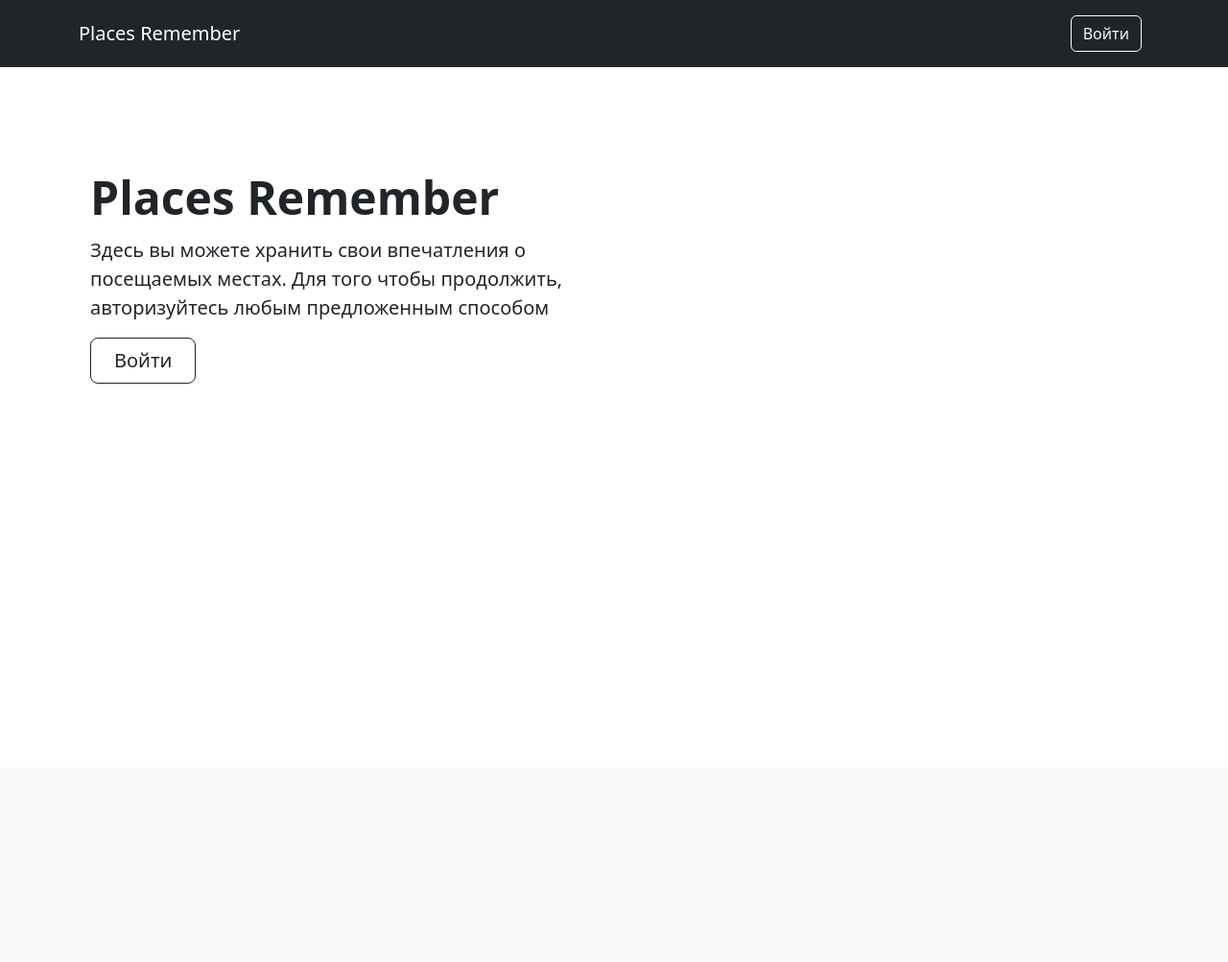
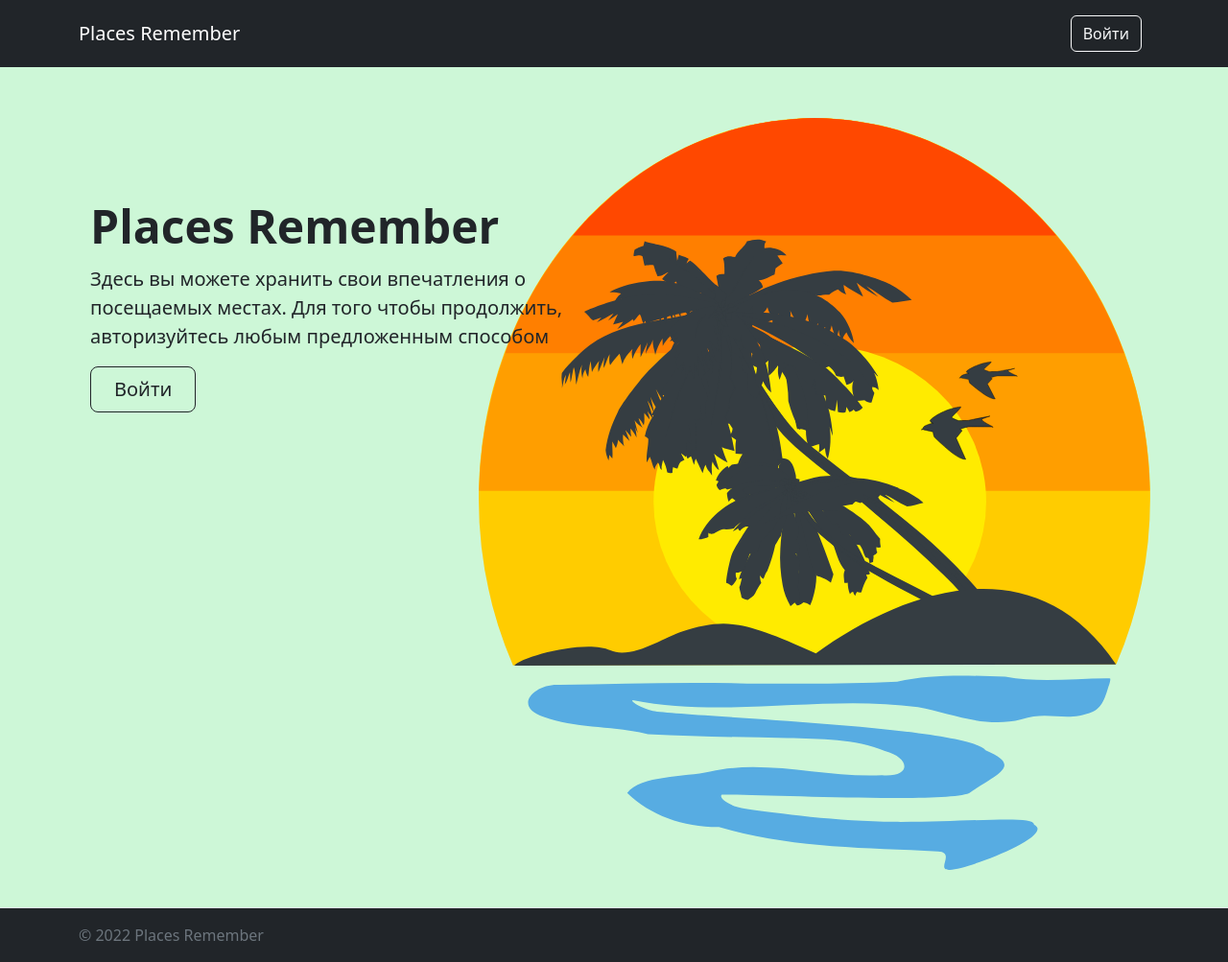
Before and after one commit to breadwheathead/places_remember, a Django app: page / in a window 1280 px wide. Shown: the whole page at 96% size. Before the commit the page ends 400 px from the top, so only its background shows below. Run offline with Django 4.2, Linux system fonts and the light colour scheme.

Commit message:
load static

```diff
--- a/places_remember/settings.py
+++ b/places_remember/settings.py
@@ -10,7 +10,6 @@ For the full list of settings and their values, see
 https://docs.djangoproject.com/en/4.1/ref/settings/
 """
 
-import os
 import environ
 from pathlib import Path
 
@@ -122,6 +121,7 @@ USE_TZ = True
 # https://docs.djangoproject.com/en/4.1/howto/static-files/
 
 STATIC_URL = 'static/'
+STATICFILES_DIRS = (BASE_DIR / 'static',)
 
 # Default primary key field type
 # https://docs.djangoproject.com/en/4.1/ref/settings/#default-auto-field
--- /dev/null
+++ b/static/css/base.css
@@ -0,0 +1,31 @@
+* {
+    box-sizing: border-box;
+    margin: 0;
+    padding: 0;
+}
+
+html, body {
+    height: 100%;
+    background-color: #cdf7d7;
+}
+
+.wrapper {
+    min-height: 100%;
+    display: flex;
+    flex-direction: column;
+}
+
+.content {
+    height: 100%;
+    padding: 30px;
+    flex: 1 1 auto;
+}
+
+.main-bg {
+    min-height: 800px;
+    background-image: url("../images/bg.svg");
+    background-repeat: no-repeat;
+    background-position: top right;
+    background-origin: inherit;
+    background-size: contain;
+}
--- a/templates/mainapp/base.html
+++ b/templates/mainapp/base.html
@@ -1,4 +1,5 @@
 <!DOCTYPE html>
+{% load static %}
 <html lang="en">
 <head>
     <meta charset="utf-8">
@@ -10,6 +11,7 @@
     <!-- Custom JavaScript -->
     {% block js %} {% endblock %}
     <!-- Custom styles -->
+    <link rel="stylesheet" href="{% static 'css/base.css' %}">
 </head>
 <body>
 <!-- Wrapper -->
@@ -33,8 +35,14 @@
     </header>
     <!-- Content -->
     {% block content %} {% endblock %}
-    </div>
     <!-- Footer -->
+    <footer class="d-flex flex-wrap justify-content-between align-items-center py-3 border-top text-bg-dark">
+        <div class="container">
+            <div class="d-flex flex-wrap align-items-center justify-content-between">
+                <p class="col-md-4 mb-0 text-muted">© 2022 Places Remember</p>
+            </div>
+        </div>
+    </footer>
 </div>
 <!-- Bootstrap core JavaScript -->
 <script src="https://cdn.jsdelivr.net/npm/bootstrap@5.2.3/dist/js/bootstrap.bundle.min.js"
--- a/templates/mainapp/main.html
+++ b/templates/mainapp/main.html
@@ -1,4 +1,5 @@
 {% extends 'mainapp/base.html' %}
+{% load static %}
 {% block content %}
 <div class="content">
     <div class="main-bg container col-xxl-8 px-4 py-5">
```
Also changed, not shown: static/images/bg.svg (added).
